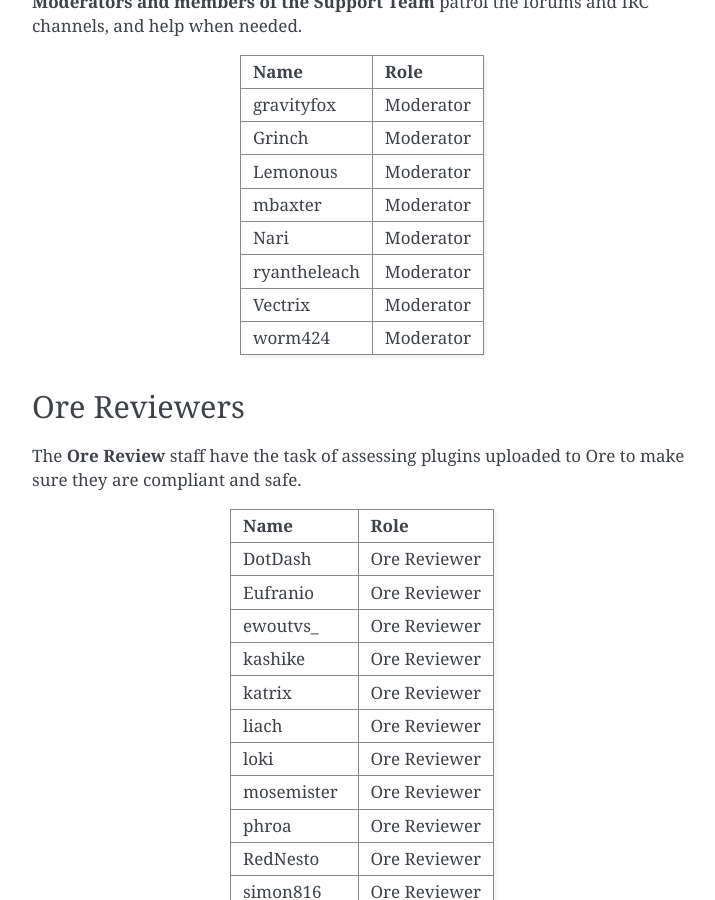
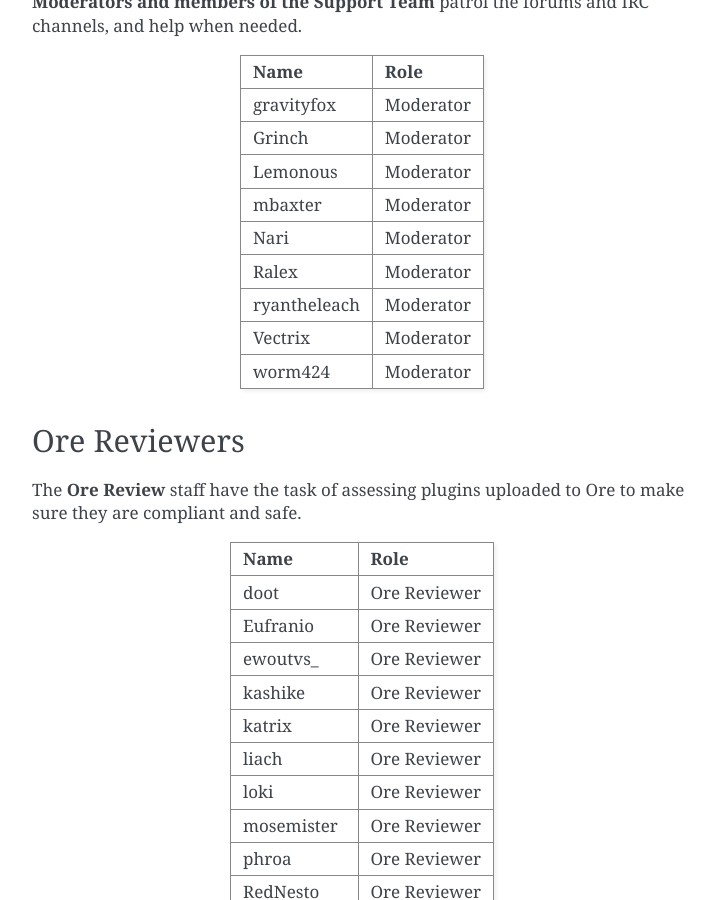
Before and after one commit to SpongePowered/SpongeDocs, a Sphinx documentation site: the page built from source/about/staff.rst, in a window 1280 px wide and 900 px high, scrolled down 3050 px. Shown: the whole window, without its empty margins (388-1103 px from the left). Built offline with Sphinx 7.4.7, drawn with Linux system fonts in a browser that asks for light colours; pages that are not in the unit, such as notebooks, are missing from menus.

Commit message:
Enlisted Ralex
Also DotDash -> doot

```diff
--- a/source/about/staff.rst
+++ b/source/about/staff.rst
@@ -176,6 +176,8 @@ Moderators and Support
 +-----------------------------------+------------------------------------+
 | Nari                              | Moderator                          |
 +-----------------------------------+------------------------------------+
+| Ralex                             | Moderator                          |
++-----------------------------------+------------------------------------+
 | ryantheleach                      | Moderator                          |
 +-----------------------------------+------------------------------------+
 | Vectrix                           | Moderator                          |
@@ -191,7 +193,7 @@ The **Ore Review** staff have the task of assessing plugins uploaded to Ore to m
 +-----------------------------------+------------------------------------+
 | Name                              | Role                               |
 +===================================+====================================+
-| DotDash                           | Ore Reviewer                       |
+| doot                              | Ore Reviewer                       |
 +-----------------------------------+------------------------------------+
 | Eufranio                          | Ore Reviewer                       |
 +-----------------------------------+------------------------------------+
```
